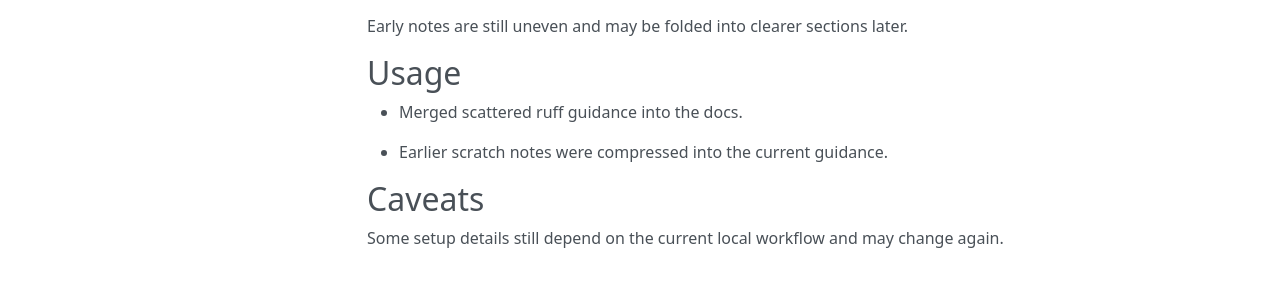
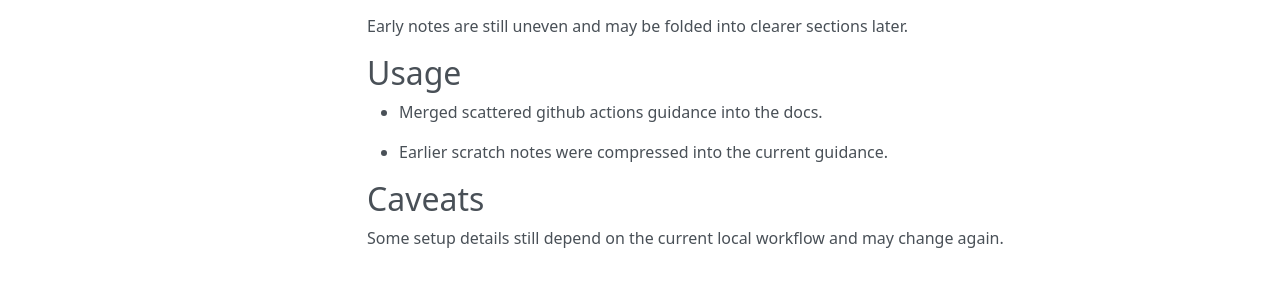
Before and after one commit to sebastianspicker/phyphox-arduino-classroom-kit, an MkDocs documentation site: the page built from docs/README.md, in a window 1280 px wide. Shown: the part 340-636 px from the top of the page. Built offline with MkDocs 1.6.1, drawn with Linux system fonts in a browser that asks for light colours; nearby versions of some CDN libraries.

Commit message:
docs(github-actions): capture GitHub Actions operator assumptions in the classroom runbook

```diff
--- a/docs/README.md
+++ b/docs/README.md
@@ -11,7 +11,7 @@
 Early notes are still uneven and may be folded into clearer sections later.
 
 ## Usage
-- Merged scattered ruff guidance into the docs.
+- Merged scattered github actions guidance into the docs.
 
 - Earlier scratch notes were compressed into the current guidance.
 
```
Also changed, not shown: docs/github-actions-notes.md (added, +11 -0 lines).
